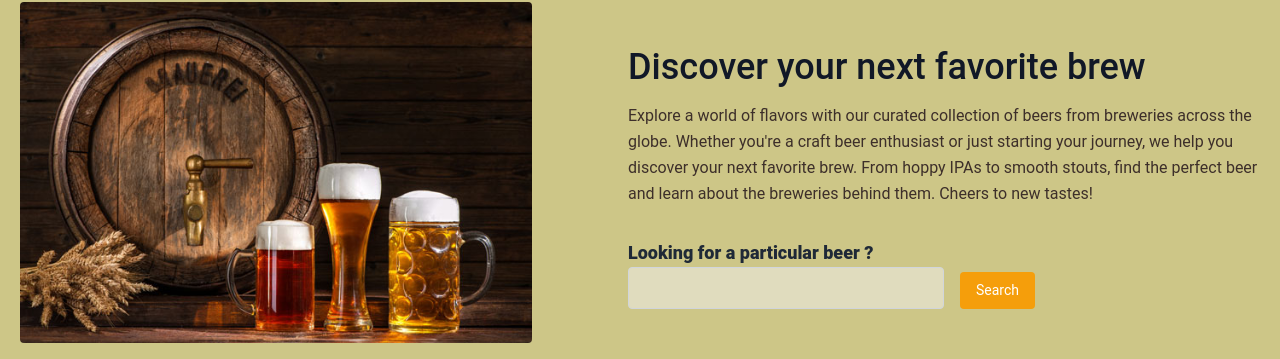
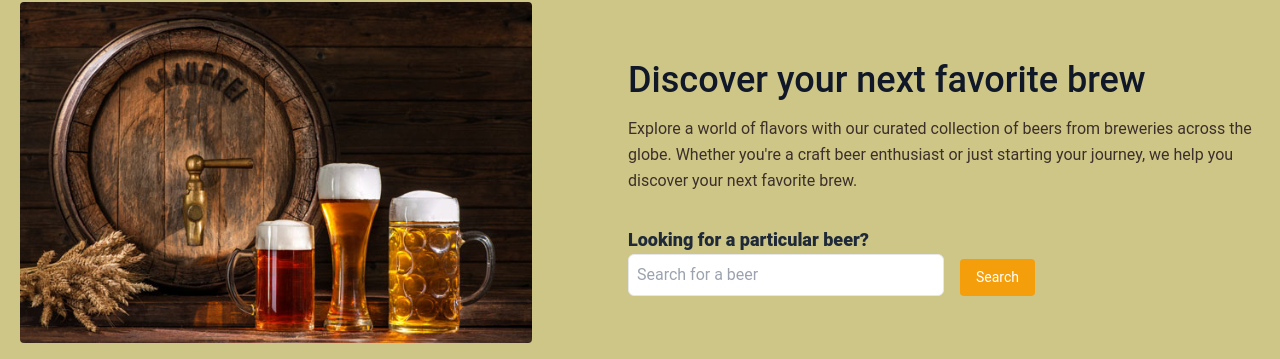
Before and after one commit to 2024-devops-alt-dist/Zytho-front-QD, a React (Vite) app: page /beerpage in a window 1280 px wide. Shown: the part 214-573 px from the top of the page. Built offline with nearby package versions, Linux system fonts and the light colour scheme; no server answers.

Commit message:
feat: add searchBar v1

```diff
--- a/src/App.tsx
+++ b/src/App.tsx
@@ -9,9 +9,14 @@ import BeerDetailsPage from "./pages/BeerDetailsPage";
 import BreweryListPage from "./pages/BreweryListPage";
 import BreweryDetailsPage from "./pages/BreweryDetailsPage";
 import { Routes, Route } from 'react-router-dom';
+import { useState } from "react";
 
+const App = () => {
+  const [searchQuery, setSearchQuery] = useState<string>("");
 
-function App() {
+  const handleSearch = (query: string) => {
+    setSearchQuery(query); // This will trigger the search update in BeerListPage
+  };
 
   return (
     <>
@@ -20,10 +25,10 @@ function App() {
       <Button title="Mon bouton 2" text="Now" /> */}
 
       <Header />
-      <HeroSection />
+      <HeroSection onSearch={handleSearch} />
       <Routes>
         <Route path="/" element={<HomePage />} />
-        <Route path="/beerpage" element={<BeerListPage />} />
+        <Route path="/beerpage" element={<BeerListPage searchQuery={searchQuery} />} />
         <Route path="/beerpage/:id" element={<BeerDetailsPage />} />
         <Route path="/brewerypage" element={<BreweryListPage />} />
         <Route path="/brewerypage/:id" element={<BreweryDetailsPage />} />
--- a/src/components/Hero.tsx
+++ b/src/components/Hero.tsx
@@ -1,5 +1,26 @@
-import wallBeer from "../assets/img/wallbeer.jpg"
-const HeroSection = () => {
+import wallBeer from "../assets/img/wallbeer.jpg";
+import SearchBar from "../components/Searchbar";
+import { useState } from "react";
+
+const HeroSection = ({ onSearch }: { onSearch: (query: string) => void }) => {
+  const [query, setQuery] = useState("");
+
+  const handleSearchClick = () => {
+    console.log("Search button clicked with query:", query);
+    onSearch(query);
+  };
+
+
+  const handleSearchSubmit = (newQuery: string) => {
+    setQuery(newQuery);
+    console.log("Search submitted with query:", newQuery);
+    onSearch(newQuery);
+  };
+
+  const handleQueryChange = (newQuery: string) => {
+    setQuery(newQuery);
+  };
+
   return (
     <section className="text-gray-600 body-font">
       <div className="container mx-auto flex px-5 py-24 md:flex-row flex-col items-center">
@@ -8,13 +29,15 @@ const HeroSection = () => {
         </div>
         <div className="lg:flex-grow md:w-1/2 lg:pl-24 md:pl-16 flex flex-col md:items-start md:text-left items-center text-center">
           <h1 className="title-font sm:text-4xl text-3xl mb-4 font-medium text-gray-900">Discover your next favorite brew</h1>
-          <p className="mb-8 leading-relaxed">Explore a world of flavors with our curated collection of beers from breweries across the globe. Whether you're a craft beer enthusiast or just starting your journey, we help you discover your next favorite brew. From hoppy IPAs to smooth stouts, find the perfect beer and learn about the breweries behind them. Cheers to new tastes!</p>
+          <p className="mb-8 leading-relaxed">
+            Explore a world of flavors with our curated collection of beers from breweries across the globe. Whether you're a craft beer enthusiast or just starting your journey, we help you discover your next favorite brew.
+          </p>
           <div className="flex w-full md:justify-start justify-center items-end">
             <div className="relative mr-4 lg:w-full xl:w-1/2 w-2/4">
-              <label htmlFor="hero-field" className="leading-7 text-lg font-extrabold text-gray-800">Looking for a particular beer ?</label>
-              <input type="text" id="hero-field" name="hero-field" className="w-full bg-gray-100 bg-opacity-50 rounded border border-gray-300 focus:ring-2 focus:ring-indigo-200 focus:bg-transparent focus:border-indigo-500 text-base outline-none text-gray-700 py-1 px-3 leading-8 transition-colors duration-200 ease-in-out" />
+              <label htmlFor="search-field" className="leading-7 text-lg font-extrabold text-gray-800">Looking for a particular beer?</label>
+              <SearchBar onSearch={handleSearchSubmit} onQueryChange={handleQueryChange} />
             </div>
-            <button className="inline-flex btn-details">Search</button>
+            <button className="inline-flex btn-details" onClick={handleSearchClick}>Search</button>
           </div>
         </div>
       </div>
--- /dev/null
+++ b/src/components/Searchbar.tsx
@@ -0,0 +1,36 @@
+import { useState } from "react";
+
+interface SearchBarProps {
+  onSearch: (query: string) => void;
+  onQueryChange: (query: string) => void;
+}
+
+const SearchBar = ({ onSearch, onQueryChange }: SearchBarProps) => {
+  const [query, setQuery] = useState("");
+
+  const handleChange = (event: React.ChangeEvent<HTMLInputElement>) => {
+    const newQuery = event.target.value;
+    setQuery(newQuery);
+    onQueryChange(newQuery);
+  };
+
+  const handleSubmit = (event: React.FormEvent) => {
+    event.preventDefault();
+    onSearch(query);  // Transmit the search query to the parent component (Hero)
+  };
+
+  return (
+    <form onSubmit={handleSubmit}>
+      <input
+        type="text"
+        id="search-field"
+        value={query}
+        onChange={handleChange}
+        placeholder="Search for a beer"
+        className="w-full p-2 border rounded-md"
+      />
+    </form>
+  );
+};
+
+export default SearchBar;
--- a/src/pages/BeerDetailsPage.tsx
+++ b/src/pages/BeerDetailsPage.tsx
@@ -14,7 +14,7 @@ function BeerDetailsPage() {
         try {
             const response = await fetch(`http://localhost:3000/api/v1/beers/${id}`);
             const data = await response.json();
-            setBeer(data.data); // Assurez-vous que la structure de réponse correspond bien
+            setBeer(data.data);
             console.log("Bière récupérée avec succès :", data.data);
         } catch (error) {
             console.error("Erreur lors de la récupération des détails de la bière :", error);
--- a/src/pages/BeerListPage.tsx
+++ b/src/pages/BeerListPage.tsx
@@ -4,16 +4,26 @@ import beerImage from "../assets/img/bieres_img.avif";
 import { Link } from "react-router-dom";
 import { Beer } from "../interfaces/IBeer";
 
-
-
-
-function BeerListPage() {
+interface BeerListPageProps {
+    searchQuery: string;
+  }
+function BeerListPage({ searchQuery }: BeerListPageProps) {
 
     const [beers, setBeers] = useState<Beer[]>([]);
+    const [filteredBeers, setFilteredBeers] = useState<Beer[]>([]);
 
     useEffect(() => {
         fetchBeers();
     }, []);
+
+    useEffect(() => {
+        setFilteredBeers(
+            beers.filter(
+                (beer) =>
+                    beer.name.toLowerCase().includes(searchQuery.toLowerCase())
+            )
+        );
+    }, [searchQuery, beers]);
 
     const fetchBeers = async () => {
         try {
@@ -26,6 +36,7 @@ function BeerListPage() {
             const data = await response.json();
 
             setBeers(data.data);
+            setFilteredBeers(data.data);
         } catch (error) {
             console.error("Error fetching beers:", error);
         }
@@ -35,7 +46,7 @@ function BeerListPage() {
         <div>
             <h1>Beer List</h1>
                 <div className="beer-list grid grid-cols-1 sm:grid-cols-2 lg:grid-cols-3 gap-6 px-4">
-                {beers.map((beer) => (
+                    {filteredBeers.map((beer) => (
                         <div className="beer-card" key={beer.id}>
                             <img className="beer-card-img" src={beerImage} alt={beer.name} />
                             <div className="beer-card-content">
@@ -49,7 +60,7 @@ function BeerListPage() {
                         </div>
                     ))}
                 </div>
-        </div>
+        </div >
     );
 }
 
```
Also changed, not shown: src/assets/css/SearchBar.css (added, +67 -0 lines). Lines whose indentation alone changed are shown as unchanged.
